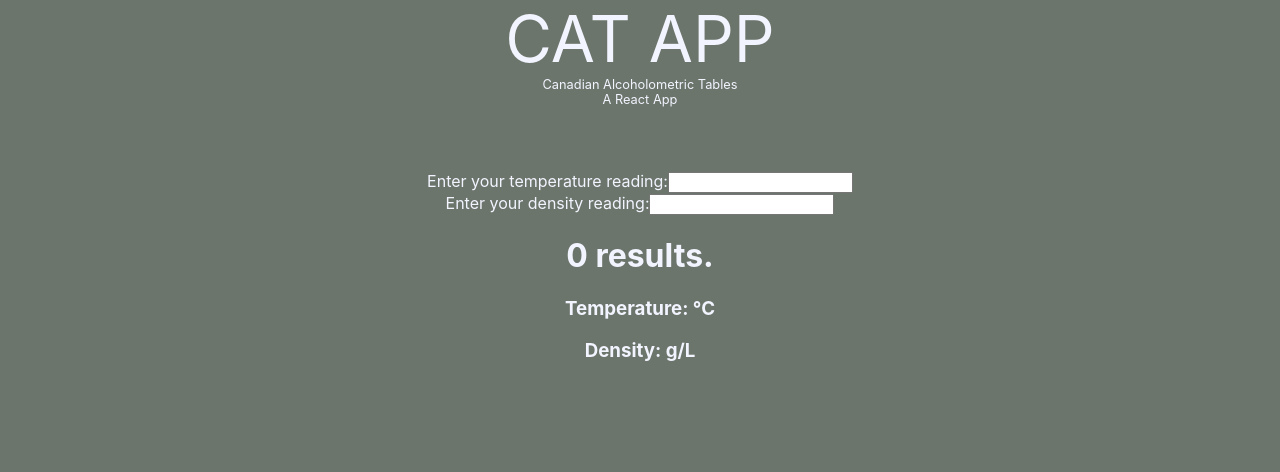
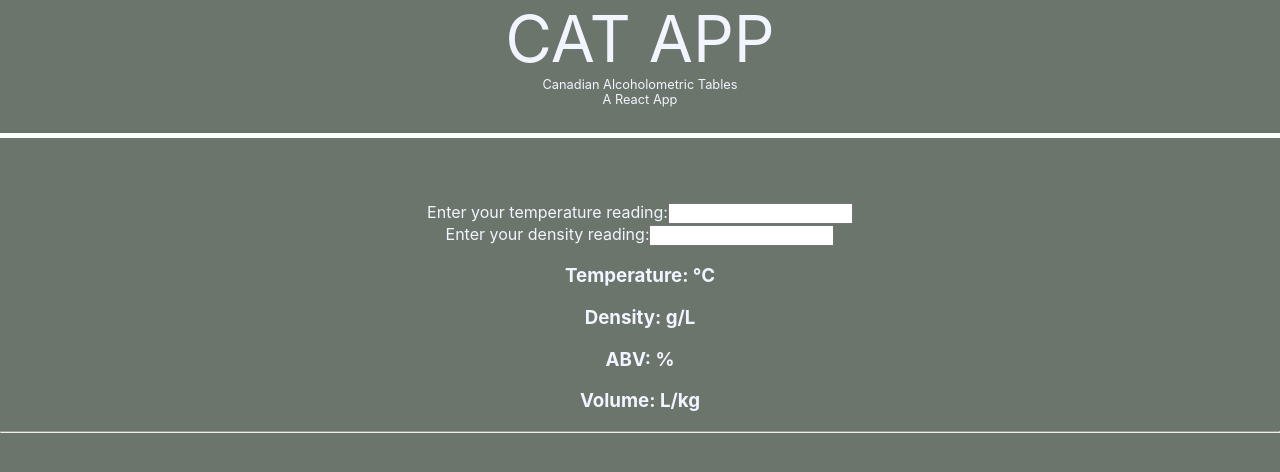
Before and after one commit to uncleBlobby/CAT-APP, a React (Create React App) app: page / in a window 1280 px wide. Shown: the top 472 px of the page. Built offline with nearby package versions, Linux system fonts and the light colour scheme.

Commit message:
latest working commit

```diff
--- a/src/App.js
+++ b/src/App.js
@@ -4,7 +4,7 @@
 import SearchByTemperature from './components/SearchByTemperature';
 import ShowResults from './components/ShowResults';
 import DATA from './data/data.js'
-import AppHeader from './components/AppHeader';
+import AppHeaderWrapper from './components/AppHeaderWrapper';
 
 
 function App() {
@@ -15,7 +15,7 @@
 
   return (
     <div className="App">
-      <AppHeader />
+      <AppHeaderWrapper />
       <SearchByTemperature temperatureInput = {''} updateData={setTempData}/>
       <SearchByDensity densityInput = {''} updateData={setDensData}/>
       <ShowResults data={DATA} filterTemp={tempData} filterDens={densData} />
--- a/src/Main.css
+++ b/src/Main.css
@@ -7,9 +7,14 @@
       #F2F4FF   <light>
 */
 
+.AppHeaderWrapper {
+    margin-bottom: 5%;
+    border-bottom: 5px solid white;
+}
+
 .AppHeader {
     font-size: 4rem;
-    margin-bottom: 5%;
+    margin-bottom: 2%;
     color: #F2F4FF;
 }
 
--- /dev/null
+++ b/src/components/AppHeaderWrapper.js
@@ -0,0 +1,12 @@
+import '../Main.css';
+import AppHeader from './AppHeader';
+
+function AppHeaderWrapper() {
+    return (
+        <div className='AppHeaderWrapper'>
+            <AppHeader />
+        </div>
+    );
+};
+
+export default AppHeaderWrapper;
--- a/src/components/ShowResults.js
+++ b/src/components/ShowResults.js
@@ -38,13 +38,23 @@
     const listItems = outputResultsArray.map((outputResultsArray) =>
         <li>{outputResultsArray}</li>
     );
+    let abv = '';
+    if (outputResultsArray.length === 1) {
+        abv = outputResultsArray[0].substring(23, 28);
+    }
+    let volume = '';
+    if (outputResultsArray.length === 1) {
+        volume = outputResultsArray[0].substring(14, 22);
+    }
 
     return (
         <div>
-            <h1>{outputResultsArray.length} results.</h1>
             <h3>Temperature: {props.filterTemp} &deg;C</h3>
             <h3>Density: {props.filterDens}g/L</h3>
+            <h3>ABV: {abv}%</h3>
+            <h3>Volume: {volume}L/kg</h3>
             {/*props.data*/}
+            <hr></hr>
             <ul>{listItems}</ul>
         </div>
     );
```
